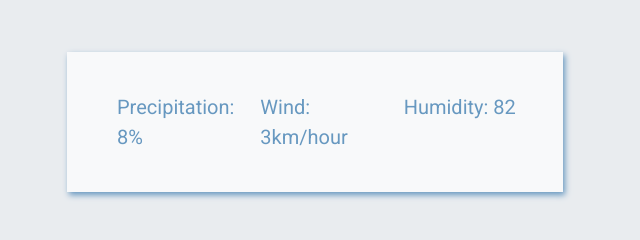
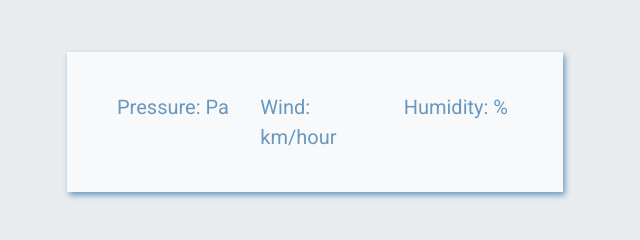
Before and after one commit to orliuk/weather, a plain HTML site: page index.html in a window 1280 px wide. Shown: the part 133-373 px from the top of the page, 620-1260 px from the left. Drawn offline with nearby package versions, Linux system fonts and the light colour scheme; no server answers; a web font is replaced by a local one.

Commit message:
Add pressure

```diff
--- a/index.html
+++ b/index.html
@@ -56,9 +56,9 @@
         <div class="col-6">
               <div class="indicators">
                 <div class="row">
-                    <div class="col">Precipitation: <span id="precipitation">8<span>%</div>
-                    <div class="col">Wind: <span id="wind">3</span>km/hour</div>
-                    <div class="col">Humidity: <span id="humidity">82<span></div>
+                    <div class="col">Pressure: <span id="pressure"><span>Pa</div>
+                    <div class="col">Wind: <span id="wind"></span>km/hour</div>
+                    <div class="col">Humidity: <span id="humidity"><span>%</div>
                 </div>
               </div>
             </div>
```
